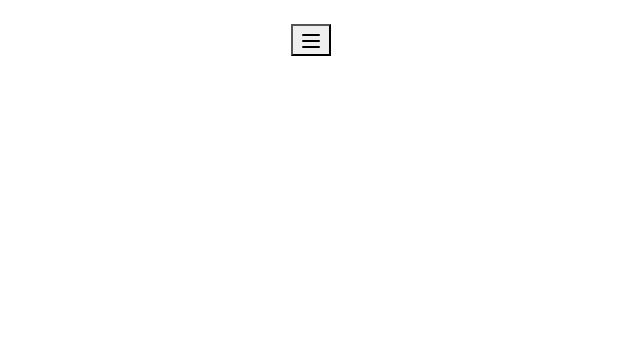
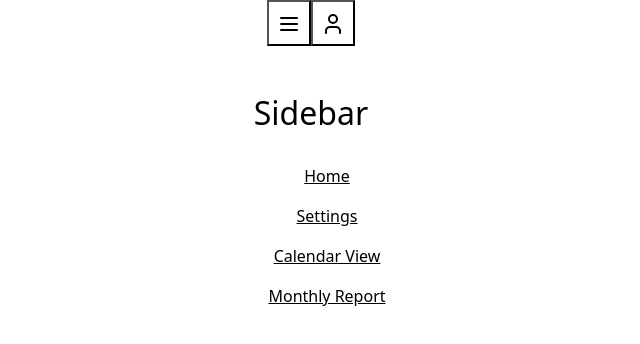
Before and after one commit to silviasyu/FitSync, a React (Create React App) app in the folder fitsync/: page /home in a window 1280 px wide. Shown: the top 344 px of the page, without its empty margins (329-969 px from the left). Built offline with nearby package versions, Linux system fonts and the light colour scheme.

Commit message:
Working Routes for sidebar and Calendar view

```diff
--- a/fitsync/package.json
+++ b/fitsync/package.json
@@ -17,7 +17,9 @@
     "lucide-react": "^0.483.0",
     "react": "^19.0.0",
     "react-button": "^1.2.1",
+    "react-calendar": "^5.1.0",
     "react-dom": "^19.0.0",
+    "react-router-dom": "^7.4.0",
     "react-scripts": "^5.0.1",
     "vite": "^6.2.2",
     "web-vitals": "^2.1.4"
--- a/fitsync/src/App.js
+++ b/fitsync/src/App.js
@@ -1,17 +1,31 @@
 import React from "react";
-import logo from './logo.svg';
+import { BrowserRouter as Router, Route, Routes } from "react-router-dom"; // Importing Router, Route, and Switch
 import './App.css';
 import Sidebar from "./components/Sidebar";
+import Home from "./screens/Home";
+import Settings from "./screens/Settings";
+import Calendar from "./screens/Calendar";
+import MonthlyReport from "./screens/MonthlyReport";
 
-console.log("Sidebar:", Sidebar); // Should not be undefined or an object
 
 function App() {
     return (
+      <Router> {/* Wrap everything inside Router */}
         <div className="App">
           <header className="App-header">
-       <Sidebar />
+            <Sidebar /> {/* Sidebar component */}
           </header>
+
+          <div className="main-content">
+            <Routes> {/* Use Routes instead of Switch in React Router v6 */}
+              <Route path="/" element={<Home />} /> {/* Home Route */}
+              <Route path="/settings" element={<Settings />} /> {/* Settings Route */}
+              <Route path="/calendar" element={<Calendar />} /> {/* Calendar Route */}
+              <Route path="/monthly-report" element={<MonthlyReport />} /> {/* Monthly Report Route */}
+            </Routes>
           </div>
+        </div>
+      </Router>
     );
 }
 
--- a/fitsync/src/components/Sidebar.js
+++ b/fitsync/src/components/Sidebar.js
@@ -1,30 +1,89 @@
-import { useState } from "react";
-import { Home, Settings, Menu, X } from "lucide-react"; // Keep the lucide-react icons
-import CustomButton from "./CustomButton"; // Import CustomButton
+import { useState, useRef } from "react";
+import { Link } from "react-router-dom"; // Import Link from react-router-dom
+import { Menu, X, User } from "lucide-react"; // Importing icons
 
 const Sidebar = () => {
-  const [isOpen, setIsOpen] = useState(false);
+  const [isOpen, setIsOpen] = useState(false); // State to manage sidebar visibility
+  const startTouchX = useRef(0); // Reference to track the initial touch position
+
+  // Function to toggle the sidebar
+  const toggleSidebar = () => setIsOpen(!isOpen);
+
+  // Handle touch start event to capture the initial touch position
+  const handleTouchStart = (e) => {
+    startTouchX.current = e.touches[0].clientX; // Save the touch start position
+  };
+
+  // Handle touch move event to detect swipe direction
+  const handleTouchMove = (e) => {
+    const moveTouchX = e.touches[0].clientX;
+    // If swipe is right to left, open the sidebar
+    if (startTouchX.current - moveTouchX > 50 && !isOpen) {
+      setIsOpen(true); // Open sidebar
+    }
+    // If swipe is left to right, close the sidebar
+    if (moveTouchX - startTouchX.current > 50 && isOpen) {
+      setIsOpen(false); // Close sidebar
+    }
+  };
+
+  // Handle touch end event to reset touch tracking
+  const handleTouchEnd = () => {
+    startTouchX.current = 0; // Reset the touch position
+  };
 
   return (
-    <div className="relative">
-      {/* Hamburger Menu Icon (CustomButton) in the Top Right Corner */}
-      <button onClick={() => setIsOpen(!isOpen)} className="m-4">
-        {isOpen ? <X size={24} /> : <Menu size={24} />}
-    </button>
+    <div
+      className="relative"
+      onTouchStart={handleTouchStart} // Detect touch start
+      onTouchMove={handleTouchMove}  // Detect touch move
+      onTouchEnd={handleTouchEnd}    // Reset touch tracking
+    >
+      {/* Menu button to toggle sidebar */}
+      <div className="absolute top-4 left-4 z-50 flex items-center gap-4">
+        <button
+          onClick={toggleSidebar}
+          className="bg-transparent p-2 border-none cursor-pointer"
+        >
+          {isOpen ? (
+            <X size={24} className="text-black" />
+          ) : (
+            <Menu size={24} className="text-black" />
+          )}
+        </button>
 
-      {/* Sidebar */}
+        <button className="bg-transparent p-2 border-none cursor-pointer">
+          <User size={24} className="text-black" />
+        </button>
+      </div>
+
+      {/* Sidebar container with animation */}
       <div
-        className={`fixed top-0 left-0 h-full bg-gray-800 text-white p-5 w-64 transition-transform ease-in-out duration-300 ${
+        className={`fixed top-0 left-0 h-full bg-gray-800 text-white p-5 w-64 transition-transform duration-300 ease-in-out ${
           isOpen ? "translate-x-0" : "-translate-x-full"
-        }`}
+        }`} // Conditional class for open/close effect
       >
-        <h2 className="text-xl font-bold mb-4">Sidebar</h2>
-        <ul>
-          <li className="p-2 hover:bg-gray-700 cursor-pointer flex items-center gap-2">
-            <Home size={20} /> Home
+        <h2 className="text-xl font-bold mb-4 text-black text-right">Sidebar</h2>
+        <ul className="text-right">
+          <li className="p-2 hover:bg-gray-700 cursor-pointer">
+            <Link to="/" className="text-black" onClick={toggleSidebar}>
+              Home
+            </Link>
           </li>
-          <li className="p-2 hover:bg-gray-700 cursor-pointer flex items-center gap-2">
-            <Settings size={20} /> Settings
+          <li className="p-2 hover:bg-gray-700 cursor-pointer">
+            <Link to="/settings" className="text-black" onClick={toggleSidebar}>
+              Settings
+            </Link>
+          </li>
+          <li className="p-2 hover:bg-gray-700 cursor-pointer">
+            <Link to="/calendar" className="text-black" onClick={toggleSidebar}>
+              Calendar View
+            </Link>
+          </li>
+          <li className="p-2 hover:bg-gray-700 cursor-pointer">
+            <Link to="/monthly-report" className="text-black" onClick={toggleSidebar}>
+              Monthly Report
+            </Link>
           </li>
         </ul>
       </div>
```
Also changed, not shown: 1 other file (tests, documents, lock files or other folders). Lines whose indentation alone changed are shown as unchanged.
